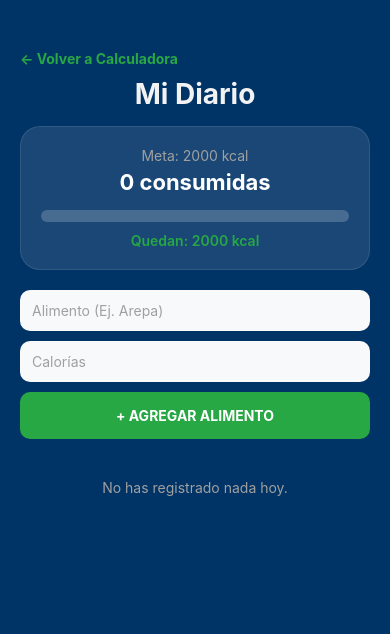
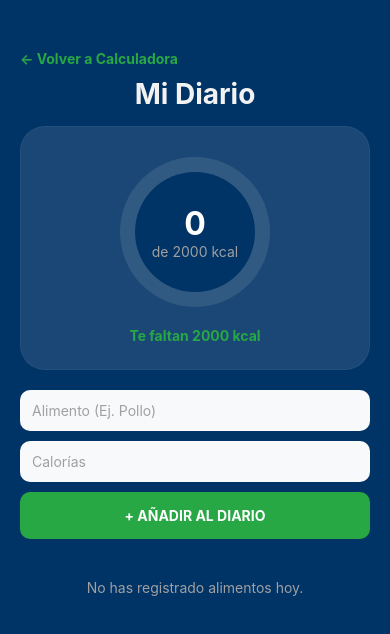
Before and after one commit to Vmas/montalfit-app, a React Native app: screen /Diary in a window 390 px wide. Shown: the top 634 px of the page. Built offline with nearby package versions, Linux system fonts and the light colour scheme.

Commit message:
mejorando de barra a circulo en las calorias

```diff
--- a/src/screens/DiaryScreen.js
+++ b/src/screens/DiaryScreen.js
@@ -19,11 +19,11 @@ export default function DiaryScreen({ navigation }) {
   const [caloriasInput, setCaloriasInput] = useState('');
   const [listaAlimentos, setListaAlimentos] = useState([]);
   const [totalCalorias, setTotalCalorias] = useState(0);
-  const [metaCalorias, setMetaCalorias] = useState(2000); // Meta por defecto
+  const [metaCalorias, setMetaCalorias] = useState(2000);
 
-  // 1. Cargar la meta guardada y la lista (si existiera) al abrir la pantalla
+  // Cargar la meta guardada al entrar
   useEffect(() => {
-    const inicializarDatos = async () => {
+    const cargarMeta = async () => {
       try {
         const metaGuardada = await AsyncStorage.getItem('@calorias_meta');
         if (metaGuardada !== null) {
@@ -31,7 +31,7 @@ export default function DiaryScreen({ navigation }) {
         }
       } catch (e) { console.log("Error cargando meta:", e); }
     };
-    inicializarDatos();
+    cargarMeta();
   }, []);
 
   const guardarAlimento = () => {
@@ -54,7 +54,7 @@ export default function DiaryScreen({ navigation }) {
     setTotalCalorias(totalCalorias - kcal);
   };
 
-  // Lógica para la barra de progreso (porcentaje)
+  // Cálculo del porcentaje para el círculo
   const porcentaje = Math.min((totalCalorias / metaCalorias) * 100, 100);
 
   return (
@@ -68,18 +68,34 @@ export default function DiaryScreen({ navigation }) {
 
         <Text style={styles.titulo}>Mi Diario</Text>
 
-        {/* Tarjeta de Progreso */}
+        {/* Tarjeta de Progreso Circular */}
         <View style={styles.cardProgreso}>
-          <Text style={styles.textoMeta}>Meta: {metaCalorias} kcal</Text>
-          <Text style={styles.textoConsumido}>{totalCalorias} consumidas</Text>
+          <View style={styles.contenedorCirculo}>
+            {/* Círculo de Fondo (El "vaso" que se llena) */}
+            <View style={styles.circuloFondo}>
+              <View style={[
+                styles.progresoCirculo,
+                {
+                  height: `${porcentaje}%`,
+                  backgroundColor: porcentaje >= 100 ? '#FF4444' : '#28A745'
+                }
+              ]} />
+            </View>
 
-          {/* Barra de Progreso */}
-          <View style={styles.barraFondo}>
-            <View style={[styles.barraProgreso, { width: `${porcentaje}%` }]} />
+            {/* El centro que tapa el color para hacer el efecto de anillo */}
+            <View style={styles.centroAzul}>
+              <Text style={styles.numeroCentro}>{totalCalorias}</Text>
+              <Text style={styles.metaCentro}>de {metaCalorias} kcal</Text>
+            </View>
           </View>
 
-          <Text style={styles.textoRestante}>
-            Quedan: {metaCalorias - totalCalorias > 0 ? metaCalorias - totalCalorias : 0} kcal
+          <Text style={[
+            styles.textoRestante,
+            { color: totalCalorias >= metaCalorias ? '#FF4444' : '#28A745' }
+          ]}>
+            {totalCalorias >= metaCalorias
+              ? '¡Límite alcanzado!'
+              : `Te faltan ${metaCalorias - totalCalorias} kcal`}
           </Text>
         </View>
 
@@ -89,7 +105,7 @@ export default function DiaryScreen({ navigation }) {
         >
           <TextInput
             style={styles.input}
-            placeholder="Alimento (Ej. Arepa)"
+            placeholder="Alimento (Ej. Pollo)"
             placeholderTextColor="#A0A0A0"
             value={nombreAlimento}
             onChangeText={setNombreAlimento}
@@ -103,7 +119,7 @@ export default function DiaryScreen({ navigation }) {
             onChangeText={setCaloriasInput}
           />
           <TouchableOpacity style={styles.botonVerde} onPress={guardarAlimento}>
-            <Text style={styles.textoBoton}>+ AGREGAR ALIMENTO</Text>
+            <Text style={styles.textoBoton}>+ AÑADIR AL DIARIO</Text>
           </TouchableOpacity>
         </KeyboardAvoidingView>
 
@@ -125,7 +141,7 @@ export default function DiaryScreen({ navigation }) {
             </View>
           )}
           ListEmptyComponent={
-            <Text style={styles.listaVacia}>No has registrado nada hoy.</Text>
+            <Text style={styles.listaVacia}>No has registrado alimentos hoy.</Text>
           }
         />
       </View>
@@ -141,30 +157,43 @@ const styles = StyleSheet.create({
 
   cardProgreso: {
     backgroundColor: 'rgba(255, 255, 255, 0.1)',
-    padding: 20,
-    borderRadius: 20,
+    padding: 25,
+    borderRadius: 25,
     alignItems: 'center',
     marginBottom: 20,
     borderWidth: 1,
-    borderColor: 'rgba(255, 255, 255, 0.1)'
+    borderColor: 'rgba(255, 255, 255, 0.05)'
   },
-  textoMeta: { color: '#A0A0A0', fontSize: 14 },
-  textoConsumido: { color: '#FFF', fontSize: 22, fontWeight: 'bold', marginVertical: 5 },
-  textoRestante: { color: '#28A745', fontSize: 14, marginTop: 10, fontWeight: '600' },
-
-  barraFondo: {
+  contenedorCirculo: {
+    width: 160,
+    height: 160,
+    justifyContent: 'center',
+    alignItems: 'center',
+  },
+  circuloFondo: {
+    width: 150,
+    height: 150,
+    borderRadius: 75,
+    backgroundColor: 'rgba(255, 255, 255, 0.1)',
+    overflow: 'hidden',
+    justifyContent: 'flex-end',
+  },
+  progresoCirculo: {
     width: '100%',
-    height: 12,
-    backgroundColor: 'rgba(255, 255, 255, 0.2)',
-    borderRadius: 6,
-    marginTop: 10,
-    overflow: 'hidden'
+    // La altura se maneja dinámicamente en el componente
   },
-  barraProgreso: {
-    height: '100%',
-    backgroundColor: '#28A745',
-    borderRadius: 6
+  centroAzul: {
+    position: 'absolute',
+    width: 120,
+    height: 120,
+    borderRadius: 60,
+    backgroundColor: '#003366',
+    justifyContent: 'center',
+    alignItems: 'center',
   },
+  numeroCentro: { color: '#FFF', fontSize: 32, fontWeight: 'bold' },
+  metaCentro: { color: '#A0A0A0', fontSize: 14 },
+  textoRestante: { fontSize: 14, marginTop: 15, fontWeight: 'bold' },
 
   formulario: { marginBottom: 20 },
   input: { backgroundColor: '#F8F9FA', borderRadius: 10, padding: 12, marginBottom: 10, color: '#333' },
```
